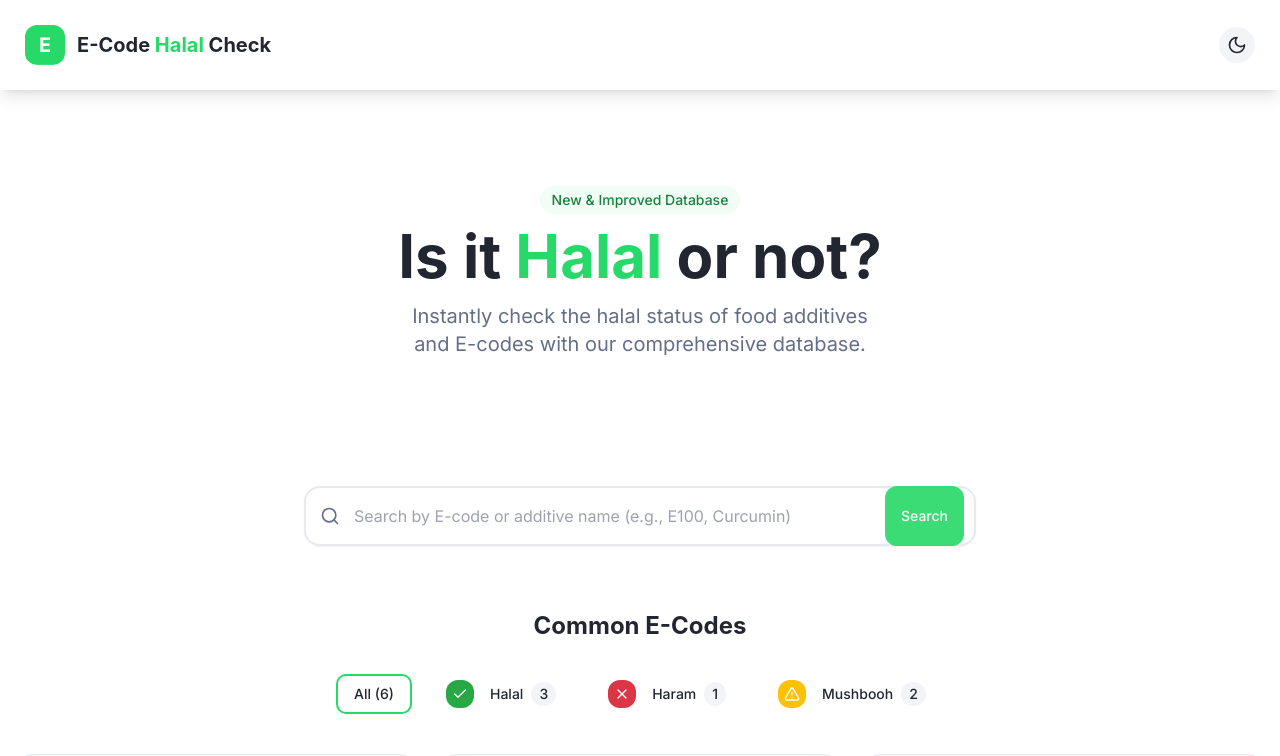
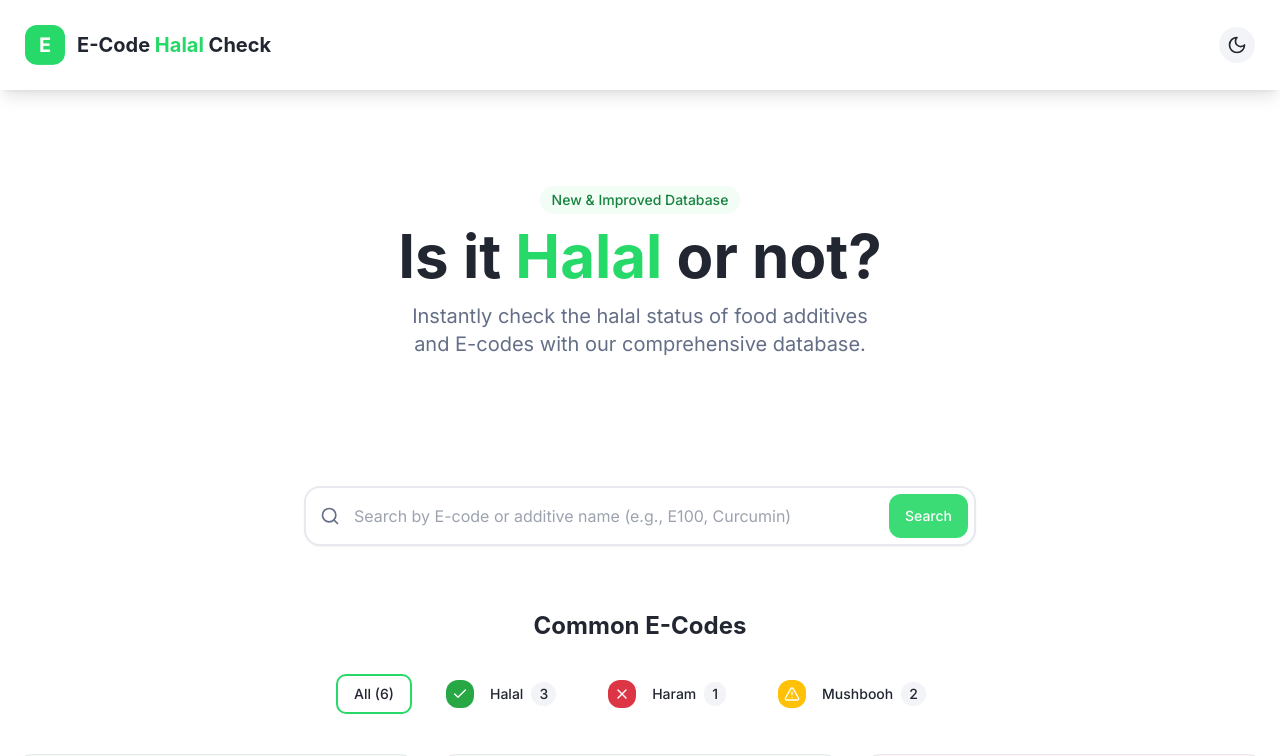
Before and after one commit to tengkuhafidz/halal-code-explorer, a React (Vite) app: page / in a window 1280 px wide. Shown: the top 756 px of the page. Built offline with nearby package versions, Linux system fonts and the light colour scheme.

Commit message:
Fix: Adjust search button styling
Adjust the styling of the search button within the search input to remove the gap from the right side.

```diff
--- a/src/components/SearchBar.tsx
+++ b/src/components/SearchBar.tsx
@@ -25,14 +25,14 @@ const SearchBar: React.FC<SearchBarProps> = ({ onSearch }) => {
         </div>
         <input
           type="text"
-          className="w-full py-4 pl-12 pr-4 bg-background border-2 border-border focus:border-primary rounded-2xl shadow-sm focus:outline-none focus:ring-2 focus:ring-primary/20 transition-all duration-200"
+          className="w-full py-4 pl-12 pr-24 bg-background border-2 border-border focus:border-primary rounded-2xl shadow-sm focus:outline-none focus:ring-2 focus:ring-primary/20 transition-all duration-200"
           placeholder="Search by E-code or additive name (e.g., E100, Curcumin)"
           value={query}
           onChange={(e) => setQuery(e.target.value)}
         />
         <button
           type="submit"
-          className="absolute inset-y-0 right-3 flex items-center px-4 text-sm font-medium text-white bg-primary rounded-xl opacity-90 hover:opacity-100 transition-opacity"
+          className="absolute inset-y-0 right-0 flex items-center px-4 my-2 mr-2 text-sm font-medium text-white bg-primary rounded-xl opacity-90 hover:opacity-100 transition-opacity"
         >
           Search
         </button>
```
